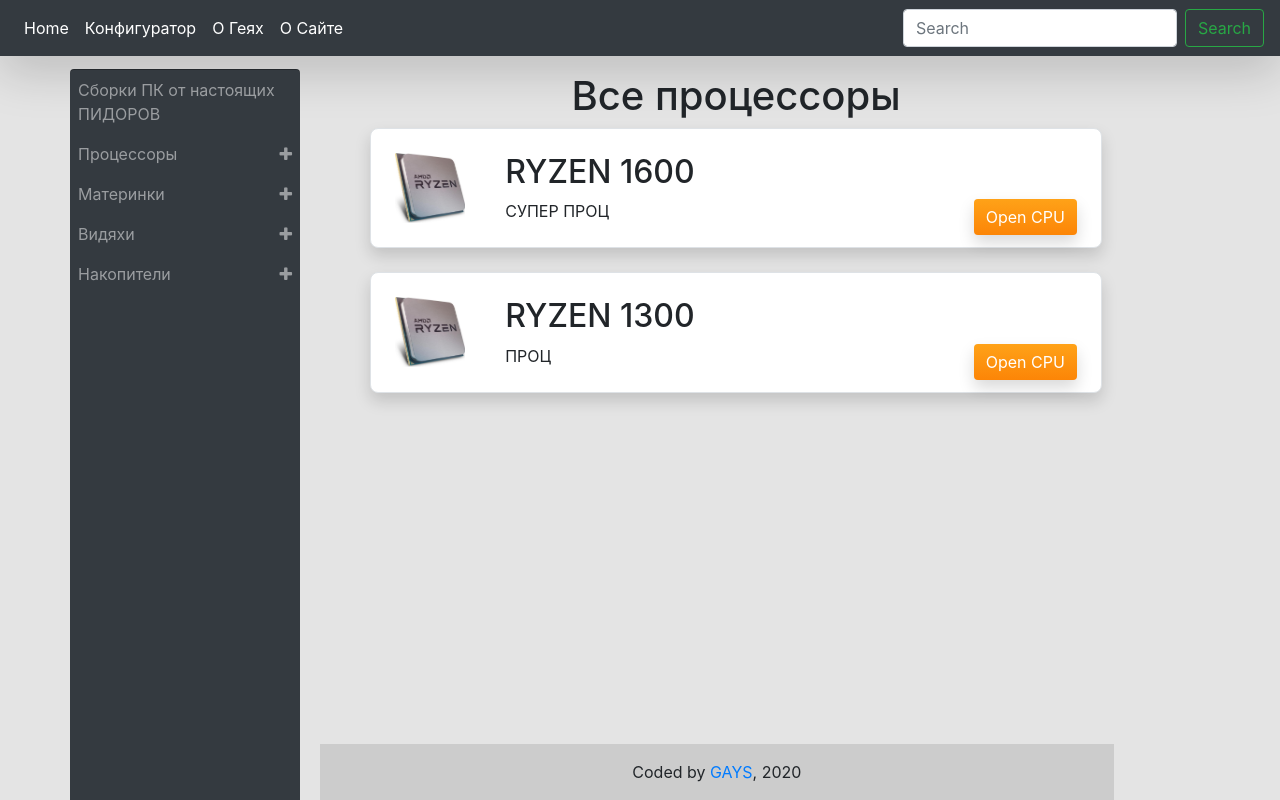
After one commit to Sabirzyanov/FLASK, a Flask app: page /cpu/all in a window 1280 px wide. The commit adds this page. Run offline with Flask 2, Linux system fonts and the light colour scheme; some libraries are stand-ins or nearby versions.

Commit message:
v-0.1: ADD SideBar, NavBar

```diff
--- a/main.py
+++ b/main.py
@@ -5,8 +5,13 @@ app.config['SECRET_KEY'] = 'gayGard'
 
 
 @app.route('/')
-def index():
-    return render_template('base.html', title='GayPC')
+def main():
+    return render_template('base.html')
+
+
+@app.route('/cpu/all')
+def allCpu():
+    return render_template('index.html')
 
 
 if __name__ == '__main__':
--- a/static/css/style.css
+++ b/static/css/style.css
@@ -6,8 +6,14 @@ html {
 body {
     padding-top: 4.5rem;
     margin-bottom: 4.5rem;
+    background-color: #e4e4e4;
 }
 
+h1{
+    text-align: center;
+}
+
+/* Не трогай */
 .footer {
   position: absolute;
   bottom: 0;
@@ -42,16 +48,22 @@ body {
   padding-left: 20px;
 }
 
+/* Можешь менять */
 .main{
   margin-left: 15%;
 }
 
+.buy{
+    float: right;
+}
+
+/* НЕ ТРОГАЙ БЛЯТЬ*/
 @media (min-width: 992px) {
   .sidenav {
     position: absolute;
     top: 0;
     left: 0;
-    margin-left: 15%;
+    /*margin-left: 13%; */
     width: 230px;
     height: calc(100vh - 3.5rem);
     margin-top: 4.3rem;
@@ -65,11 +77,12 @@ body {
   }
 
   .content-wrapper {
-    margin-left: 230px;
+    margin-left: 15%;
+    width: 70%;
   }
 
   .footer {
-    width: calc(90% - 230px);
+    width: calc(80% - 230px);
     margin-left: 9.99%;
   }
 }
--- a/templates/base.html
+++ b/templates/base.html
@@ -3,7 +3,8 @@
 <head>
     <meta charset="UTF-8">
     <title>
-        {{title}}
+        {% block title %}
+        {% endblock %}
     </title>
     <link rel="stylesheet" href="https://cdnjs.cloudflare.com/ajax/libs/font-awesome/4.7.0/css/font-awesome.min.css">
     <link rel='stylesheet' href='https://cdnjs.cloudflare.com/ajax/libs/twitter-bootstrap/4.1.1/css/bootstrap.css'>
@@ -14,7 +15,7 @@
         <div class="navbar navbar-expand-lg navbar-dark fixed-top shadow-lg bg-dark" id="myTopnav">
           <ul class="navbar-nav" id="">
               <li class="nav-item active">
-                <a class="nav-link" href="#">Home</a>
+                <a class="nav-link" href="{{url_for('main')}}">Home</a>
               </li>
               <li class="nav-item active">
                 <a class="nav-link" href="#">Конфигуратор</a>
@@ -33,7 +34,7 @@
         </div>
     </header>
     <div class="main">
-        <nav class="navbar-expand-lg navbar-dark fixed-top bg-dark">
+        <nav class="container navbar-expand-lg navbar-dark fixed-top bg-dark">
             <div class="collapse navbar-collapse" id="navbarCollapse">
             <ul class="navbar-nav mr-auto sidenav rounded" id="navAccordion">
               <li class="nav-item">
@@ -59,7 +60,7 @@
                         </a>
                       </li>
                       <li class="nav-item">
-                        <a class="nav-link" href="#">
+                        <a class="nav-link" href="{{url_for('allCpu')}}">
                           <span class="nav-link-text">ВСЕ</span>
                         </a>
                       </li>
@@ -153,7 +154,8 @@
 
         <main class="content-wrapper">
           <div class="container-fluid">
-            <h1>Main Content</h1>
+              {% block content %}
+              {% endblock %}
           </div>
         </main>
 
--- /dev/null
+++ b/templates/index.html
@@ -0,0 +1,40 @@
+{% extends "base.html" %}
+
+{% block title %}
+    GaysPC
+{% endblock %}
+
+{% block content %}
+<h1>Все процессоры</h1>
+<li style="list-style-type: None;">
+    <div class="container col-md6 border shadow p-4 mb-4" style="background-color: #fff; border-radius: 8px">
+        <img src="{{url_for('static', filename='img/amd.jpg')}}" alt="Ryzen" style="width: 70px; height: 70px; float: left;">
+        <div style="margin-left: 10px; padding-left: 100px">
+            <h2>RYZEN 1600</h2>
+            <div>
+                СУПЕР ПРОЦ
+                <a href="" class="btn btn-primary shadow buy" style="background-image: linear-gradient(to top, #fc8507, #ffa218);
+                                                            outline: none;
+                                                            border: 0;
+                                                            color: #fff">
+                Open CPU</a>
+            </div>
+        </div>
+    </div>
+
+    <div class="container col-md6 border shadow p-4 mb-4" style="background-color: #fff; border-radius: 8px">
+        <img src="{{url_for('static', filename='img/amd.jpg')}}" alt="Ryzen" style="width: 70px; height: 70px; float: left;">
+        <div style="margin-left: 10px; padding-left: 100px">
+            <h2>RYZEN 1300</h2>
+            <div>
+                ПРОЦ
+                <a href="" class="btn btn-primary shadow buy" style="background-image: linear-gradient(to top, #fc8507, #ffa218);
+                                                            outline: none;
+                                                            border: 0;
+                                                            color: #fff">
+                Open CPU</a>
+            </div>
+        </div>
+    </div>
+</li>
+{% endblock %}
```
Also changed, not shown: static/img/amd.jpg (added).
